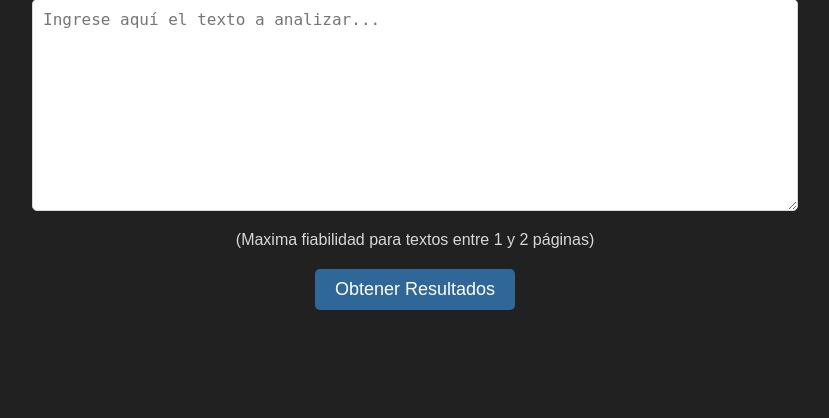
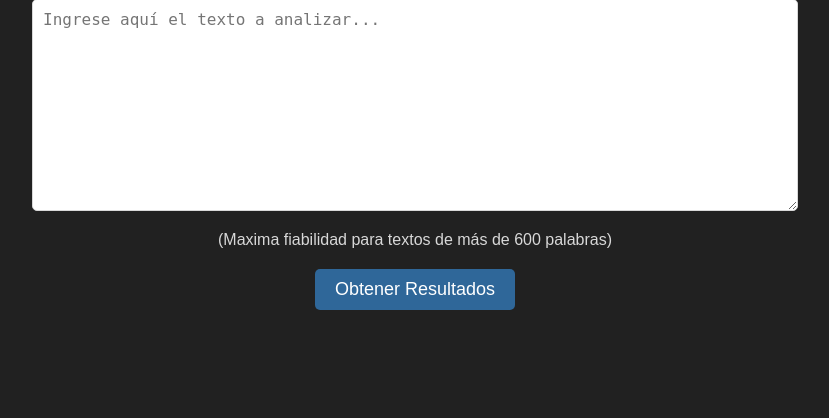
Before and after one commit to EsGarciaC/rna-trabajo2, a Flask app: page / in a window 1280 px wide. Shown: the part 382-800 px from the top of the page, without its empty margins (225-1054 px from the left). Run offline with Flask 3, Linux system fonts and the light colour scheme; parts of the project's set-up code (start-up, migrations or seed data) failed here and were passed over.

Commit message:
Cambio de mensaje de fiabilidad

```diff
--- a/WebApp/templates/index.html
+++ b/WebApp/templates/index.html
@@ -17,7 +17,7 @@
   <h1>Ingresa el texto</h1>
   <div>
   <textarea id="ensayo" placeholder="Ingrese aquí el texto a analizar..." rows="10" cols="50"></textarea><br>
-  <p>(Maxima fiabilidad para textos entre 1 y 2 páginas)</p>
+  <p>(Maxima fiabilidad para textos de más de 600 palabras)</p>
   </div>
   <button onclick="obtenerResultados()">Obtener Resultados</button>
   <div id="divTexto" style="display:none">
```
